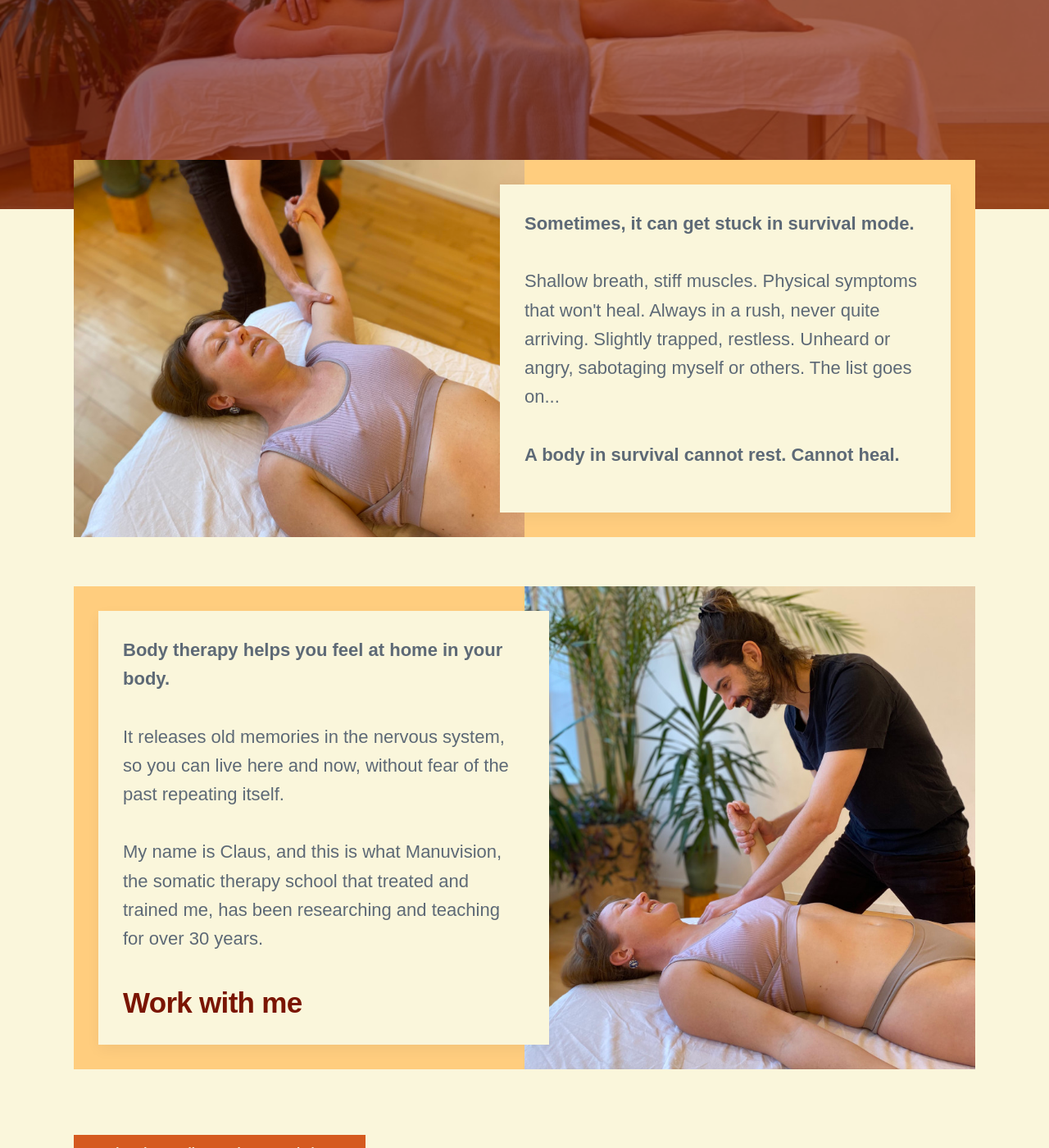
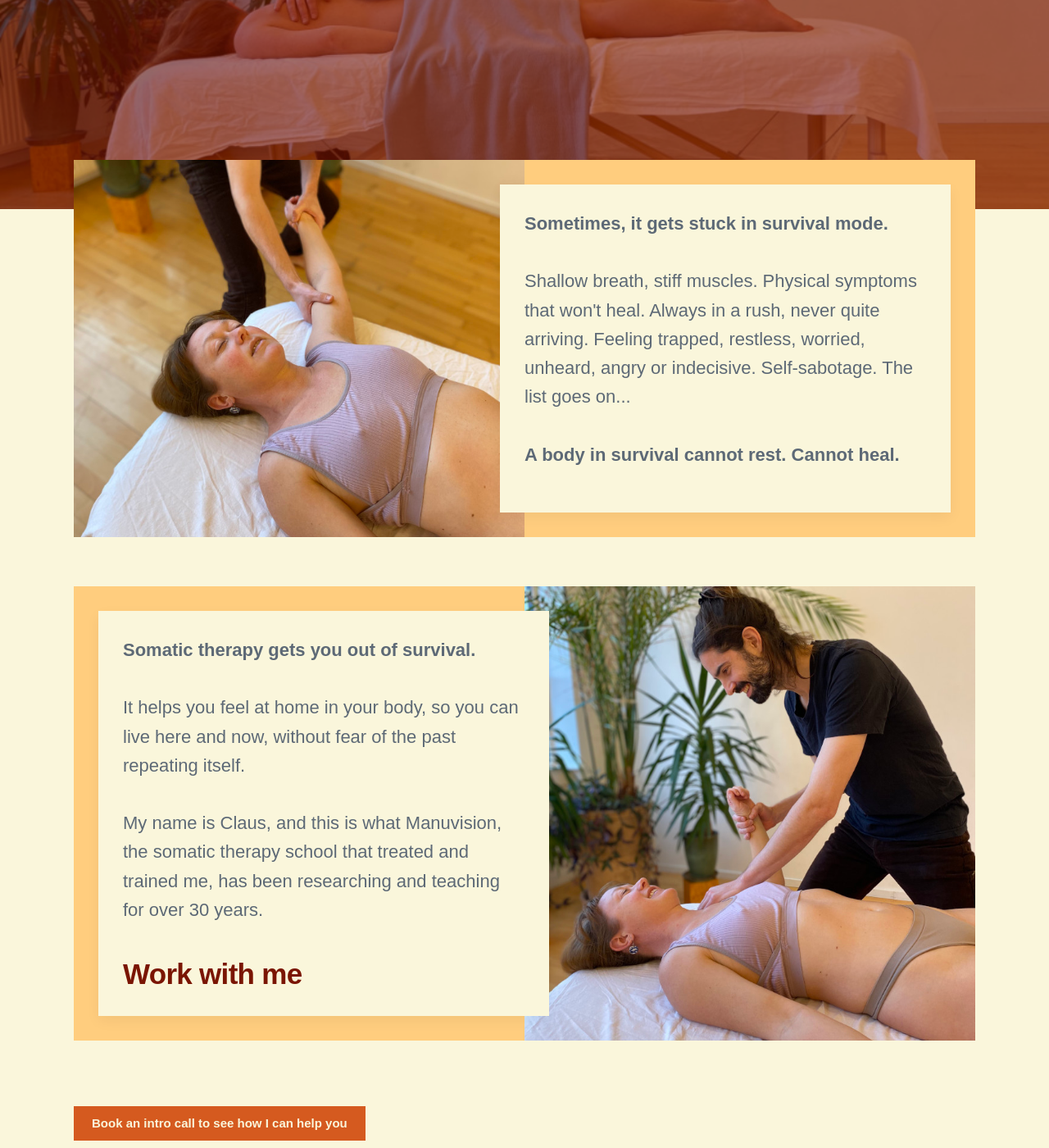
Before and after one commit to threekeytherapy/threekeytherapy.com, a Jekyll site: the page built from index.html, in a window 1280 px wide and 1400 px high, scrolled down 650 px. Shown: the whole window at 82% size. Built offline with Jekyll 4.4.1, drawn with Linux system fonts in a browser that asks for light colours; nearby versions of some CDN libraries; some web fonts are replaced.

Commit message:
small tweaks

```diff
--- a/index.html
+++ b/index.html
@@ -36,13 +36,13 @@
 			<div class="post__content-wrap">
 				<div class="post__content">
 					<p class="post__description">
-						<b>Sometimes, it can get stuck in survival mode.</b>
+						<b>Sometimes, it gets stuck in survival mode.</b>
 						</br></br>
 						Shallow breath, stiff muscles.
 						Physical symptoms that won't heal.
 						Always in a rush, never quite arriving.
-						Slightly trapped, restless.
-						Unheard or angry, sabotaging myself or others.
+						Feeling trapped, restless, worried, unheard, angry or indecisive.
+						Self-sabotage.
 						The list goes on...
 						</br></br>
 						<b>A body in survival cannot rest.
@@ -61,9 +61,9 @@
 			<div class="post__content-wrap">
 				<div class="post__content">
 					<p class="post__description">
-						<b>Body therapy helps you feel at home in your body.</b>
+						<b>Somatic therapy gets you out of survival.</b>
 						</br></br>
-						It releases old memories in the nervous system, so you can live here and now, without fear of the past repeating itself.
+						It helps you feel at home in your body, so you can live here and now, without fear of the past repeating itself.
 						</br></br>
 						My name is Claus, and this is what Manuvision, the somatic therapy school that treated and trained me, has been researching and teaching for over 30 years.
 					</p>
```
Also changed, not shown: _workshops/education.md (+1 -1 lines), _workshops/fast-retreat.md (+6 -2 lines).
